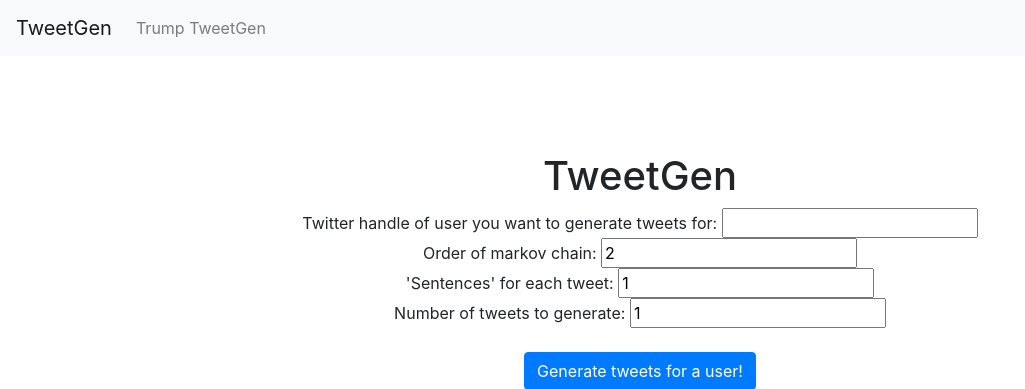
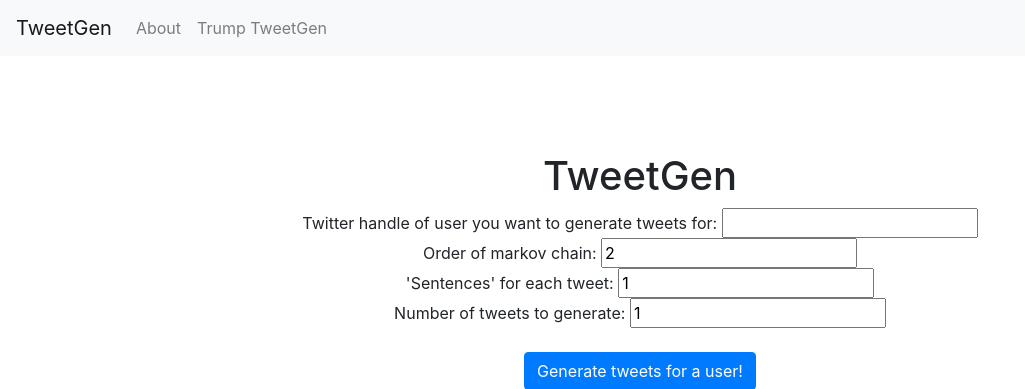
Before and after one commit to tempor1s/tweetgen, a Flask app: page / in a window 1280 px wide. Shown: the top 389 px of the page, without its empty margins (0-1025 px from the left). Run offline with Flask 2, Linux system fonts and the light colour scheme; some libraries are stand-ins or nearby versions.

Commit message:
[add] basic ass about page

```diff
--- a/app.py
+++ b/app.py
@@ -54,6 +54,11 @@ def index():
     return render_template('index.html', markov_order=markov_order,
                            sentences_per_tweet=sentences_per_tweet,
                            number_of_tweets=number_of_tweets)
+
+
+@app.route('/about', methods=['GET'])
+def about():
+    return render_template('about.html')
 
 
 @app.route('/donald-tweetgen', methods=['GET', 'POST'])
--- a/lib/utils.py
+++ b/lib/utils.py
@@ -63,6 +63,7 @@ def get_user_tweets_corpus(twitter_client, username, clean=False):
                 # get the text for the tweet
                 tweet_text = tweet.text
                 # do some basic checks to not add tweets if we are cleaning the text
+                # TODO: Regex sub other stuff as well
                 final = re.sub(r"http\S+", "", tweet_text)
                 tweets.append(final)
             else:
--- /dev/null
+++ b/templates/about.html
@@ -0,0 +1,5 @@
+{% extends 'base.html' %}
+{% block content %}
+    <h3>Hey there. This will have information about tweetgen soon :)</h3>
+    <h4>For now, just check out the <a href="https://github.com/tempor1s/tweetgen" target="_blank">github repo!</a></h4>
+{% endblock %}
--- a/templates/base.html
+++ b/templates/base.html
@@ -30,6 +30,9 @@
         </button>
         <div class="collapse navbar-collapse" id="navbarNavAltMarkup">
             <div class="navbar-nav">
+                <a class="nav-item nav-link" href="{{ url_for('about') }}">About</a>
+            </div>
+            <div class="navbar-nav">
                 <a class="nav-item nav-link" href="{{ url_for('donald_tweetgen') }}">Trump TweetGen</a>
             </div>
         </div>
```
